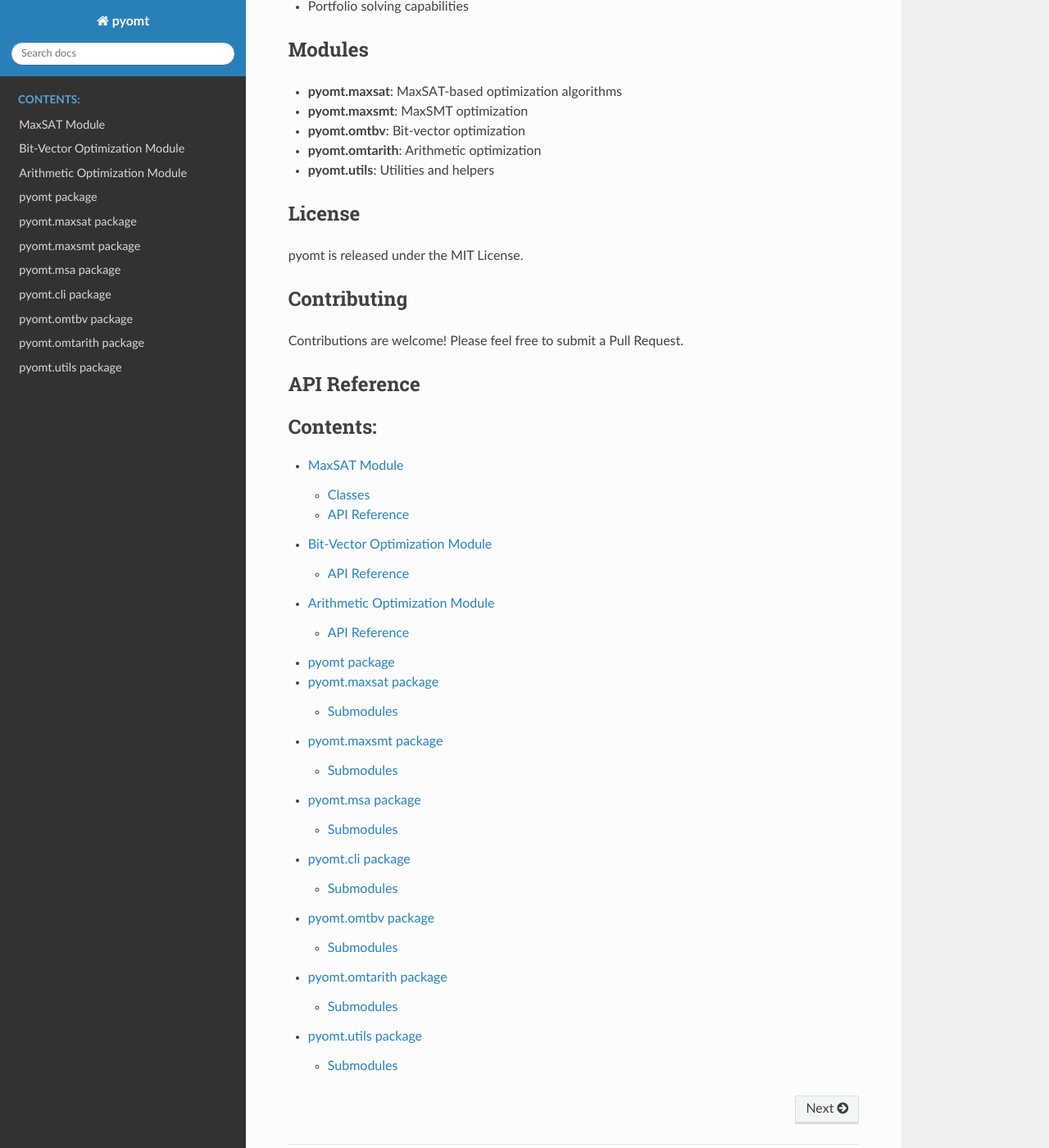
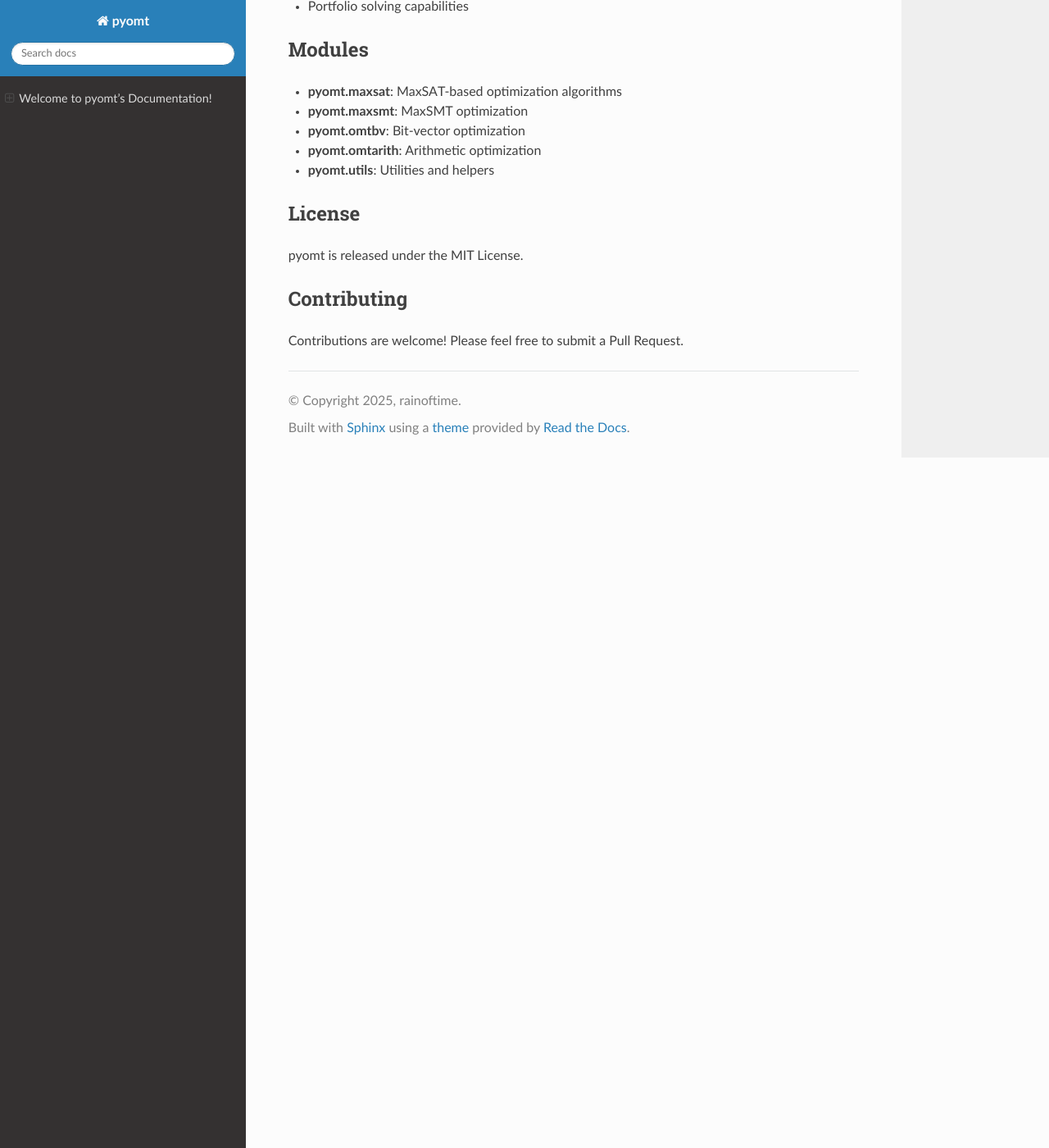
Before and after one commit to ZJU-Automated-Reasoning-Group/pyomt, a Sphinx documentation site: the page built from docs/source/index.rst, in a window 1280 px wide and 1400 px high, scrolled down 1089 px. Shown: the whole window at 82% size. Built offline with Sphinx 7.4.7 and the Read the Docs theme 3.1.0, drawn with Linux system fonts in a browser that asks for light colours.

Commit message:
Remove API references and documentation for several modules including MaxSAT, arithmetic, and bit-vector optimization. Update the evaluation script for improved clarity and functionality, including parallel processing and result handling. Streamline the main function and enhance the overall structure of the evaluation process.

```diff
--- a/docs/source/api/cli.rst
+++ /dev/null
@@ -1,20 +0,0 @@
-pyomt.cli package
-=================
-
-.. automodule:: pyomt.cli
-   :members:
-   :undoc-members:
-   :show-inheritance:
-
-Submodules
-----------
-
-.. automodule:: pyomt.cli.pyomt
-   :members:
-   :undoc-members:
-   :show-inheritance:
-
-.. automodule:: pyomt.cli.maxsat
-   :members:
-   :undoc-members:
-   :show-inheritance:
--- a/docs/source/api/maxsat.rst
+++ /dev/null
@@ -1,40 +0,0 @@
-pyomt.maxsat package
-====================
-
-.. automodule:: pyomt.maxsat
-   :members:
-   :undoc-members:
-   :show-inheritance:
-
-Submodules
-----------
-
-.. automodule:: pyomt.maxsat.maxsat_solver
-   :members:
-   :undoc-members:
-   :show-inheritance:
-
-.. automodule:: pyomt.maxsat.rc2
-   :members:
-   :undoc-members:
-   :show-inheritance:
-
-.. automodule:: pyomt.maxsat.rc2_z3
-   :members:
-   :undoc-members:
-   :show-inheritance:
-
-.. automodule:: pyomt.maxsat.fm
-   :members:
-   :undoc-members:
-   :show-inheritance:
-
-.. automodule:: pyomt.maxsat.lsu
-   :members:
-   :undoc-members:
-   :show-inheritance:
-
-.. automodule:: pyomt.maxsat.bs
-   :members:
-   :undoc-members:
-   :show-inheritance:
--- a/docs/source/api/maxsmt.rst
+++ /dev/null
@@ -1,35 +0,0 @@
-pyomt.maxsmt package
-====================
-
-.. automodule:: pyomt.maxsmt
-   :members:
-   :undoc-members:
-   :show-inheritance:
-
-Submodules
-----------
-
-.. automodule:: pyomt.maxsmt.base
-   :members:
-   :undoc-members:
-   :show-inheritance:
-
-.. automodule:: pyomt.maxsmt.core_guided
-   :members:
-   :undoc-members:
-   :show-inheritance:
-
-.. automodule:: pyomt.maxsmt.ihs
-   :members:
-   :undoc-members:
-   :show-inheritance:
-
-.. automodule:: pyomt.maxsmt.local_search
-   :members:
-   :undoc-members:
-   :show-inheritance:
-
-.. automodule:: pyomt.maxsmt.z3_optimize
-   :members:
-   :undoc-members:
-   :show-inheritance:
--- a/docs/source/api/omtarith.rst
+++ /dev/null
@@ -1,40 +0,0 @@
-pyomt.omtarith package
-======================
-
-.. automodule:: pyomt.omtarith
-   :members:
-   :undoc-members:
-   :show-inheritance:
-
-Submodules
-----------
-
-.. automodule:: pyomt.omtarith.arith_opt_ls
-   :members:
-   :undoc-members:
-   :show-inheritance:
-
-.. automodule:: pyomt.omtarith.arith_opt_lp
-   :members:
-   :undoc-members:
-   :show-inheritance:
-
-.. automodule:: pyomt.omtarith.arith_opt_qsmt
-   :members:
-   :undoc-members:
-   :show-inheritance:
-
-.. automodule:: pyomt.omtarith.boxed
-   :members:
-   :undoc-members:
-   :show-inheritance:
-
-.. automodule:: pyomt.omtarith.boxed.arith_boxed_seq
-   :members:
-   :undoc-members:
-   :show-inheritance:
-
-.. automodule:: pyomt.omtarith.boxed.arith_boxed_symba
-   :members:
-   :undoc-members:
-   :show-inheritance:
--- a/docs/source/api/omtbv.rst
+++ /dev/null
@@ -1,55 +0,0 @@
-pyomt.omtbv package
-===================
-
-.. automodule:: pyomt.omtbv
-   :members:
-   :undoc-members:
-   :show-inheritance:
-
-Submodules
-----------
-
-.. automodule:: pyomt.omtbv.bit_blast_omt_solver
-   :members:
-   :undoc-members:
-   :show-inheritance:
-
-.. automodule:: pyomt.omtbv.bv_opt_utils
-   :members:
-   :undoc-members:
-   :show-inheritance:
-
-.. automodule:: pyomt.omtbv.bv_opt_iterative_search
-   :members:
-   :undoc-members:
-   :show-inheritance:
-
-.. automodule:: pyomt.omtbv.bv_opt_maxsat
-   :members:
-   :undoc-members:
-   :show-inheritance:
-
-.. automodule:: pyomt.omtbv.bv_opt_qsmt
-   :members:
-   :undoc-members:
-   :show-inheritance:
-
-.. automodule:: pyomt.omtbv.boxed
-   :members:
-   :undoc-members:
-   :show-inheritance:
-
-.. automodule:: pyomt.omtbv.boxed.bv_boxed_seq
-   :members:
-   :undoc-members:
-   :show-inheritance:
-
-.. automodule:: pyomt.omtbv.boxed.bv_boxed_compact
-   :members:
-   :undoc-members:
-   :show-inheritance:
-
-.. automodule:: pyomt.omtbv.boxed.bv_boxed_obj_divide
-   :members:
-   :undoc-members:
-   :show-inheritance:
--- a/docs/source/api/pyomt.rst
+++ /dev/null
@@ -1,7 +0,0 @@
-pyomt package
-=============
-
-.. automodule:: pyomt
-   :members:
-   :undoc-members:
-   :show-inheritance:
--- a/docs/source/api/utils.rst
+++ /dev/null
@@ -1,55 +0,0 @@
-pyomt.utils package
-===================
-
-.. automodule:: pyomt.utils
-   :members:
-   :undoc-members:
-   :show-inheritance:
-
-Submodules
-----------
-
-.. automodule:: pyomt.utils.bin_solver
-   :members:
-   :undoc-members:
-   :show-inheritance:
-
-.. automodule:: pyomt.utils.config
-   :members:
-   :undoc-members:
-   :show-inheritance:
-
-.. automodule:: pyomt.utils.mapped_blast
-   :members:
-   :undoc-members:
-   :show-inheritance:
-
-.. automodule:: pyomt.utils.opt_parser
-   :members:
-   :undoc-members:
-   :show-inheritance:
-
-.. automodule:: pyomt.utils.portfolio
-   :members:
-   :undoc-members:
-   :show-inheritance:
-
-.. automodule:: pyomt.utils.portfolio_ipc
-   :members:
-   :undoc-members:
-   :show-inheritance:
-
-.. automodule:: pyomt.utils.pysmt_utils
-   :members:
-   :undoc-members:
-   :show-inheritance:
-
-.. automodule:: pyomt.utils.z3expr_utils
-   :members:
-   :undoc-members:
-   :show-inheritance:
-
-.. automodule:: pyomt.utils.z3opt_utils
-   :members:
-   :undoc-members:
-   :show-inheritance:
--- a/docs/source/index.rst
+++ b/docs/source/index.rst
@@ -65,22 +65,3 @@ Contributing
 ------------
 
 Contributions are welcome! Please feel free to submit a Pull Request.
-
-API Reference
--------------
-
-.. toctree::
-   :maxdepth: 2
-   :caption: Contents:
-
-   maxsat
-   omtbv
-   omtarith
-   api/pyomt
-   api/maxsat
-   api/maxsmt
-   api/msa
-   api/cli
-   api/omtbv
-   api/omtarith
-   api/utils
--- a/docs/source/maxsat.rst
+++ b/docs/source/maxsat.rst
@@ -2,21 +2,3 @@ MaxSAT Module
 =============
 
 The MaxSAT module provides implementations of various MaxSAT-based optimization algorithms.
-
-Classes
--------
-
-API Reference
--------------
-
-.. autosummary::
-   :toctree: api
-   :recursive:
-
-   pyomt.maxsat
-   pyomt.maxsat.maxsat_solver
-   pyomt.maxsat.rc2
-   pyomt.maxsat.rc2_z3
-   pyomt.maxsat.fm
-   pyomt.maxsat.lsu
-   pyomt.maxsat.bs
--- a/docs/source/omtbv.rst
+++ b/docs/source/omtbv.rst
@@ -2,21 +2,3 @@ Bit-Vector Optimization Module
 ==============================
 
 The bit-vector optimization module provides specialized solvers for bit-vector optimization problems in SMT.
-
-API Reference
--------------
-
-.. autosummary::
-   :toctree: api
-   :recursive:
-
-   pyomt.omtbv
-   pyomt.omtbv.bit_blast_omt_solver
-   pyomt.omtbv.bv_opt_utils
-   pyomt.omtbv.bv_opt_iterative_search
-   pyomt.omtbv.bv_opt_maxsat
-   pyomt.omtbv.bv_opt_qsmt
-   pyomt.omtbv.boxed
-   pyomt.omtbv.boxed.bv_boxed_seq
-   pyomt.omtbv.boxed.bv_boxed_compact
-   pyomt.omtbv.boxed.bv_boxed_obj_divide
```
Also changed, not shown: docs/source/api/msa.rst (deleted, +0 -20 lines), docs/source/omtarith.rst (+0 -15 lines), 1 other file.
